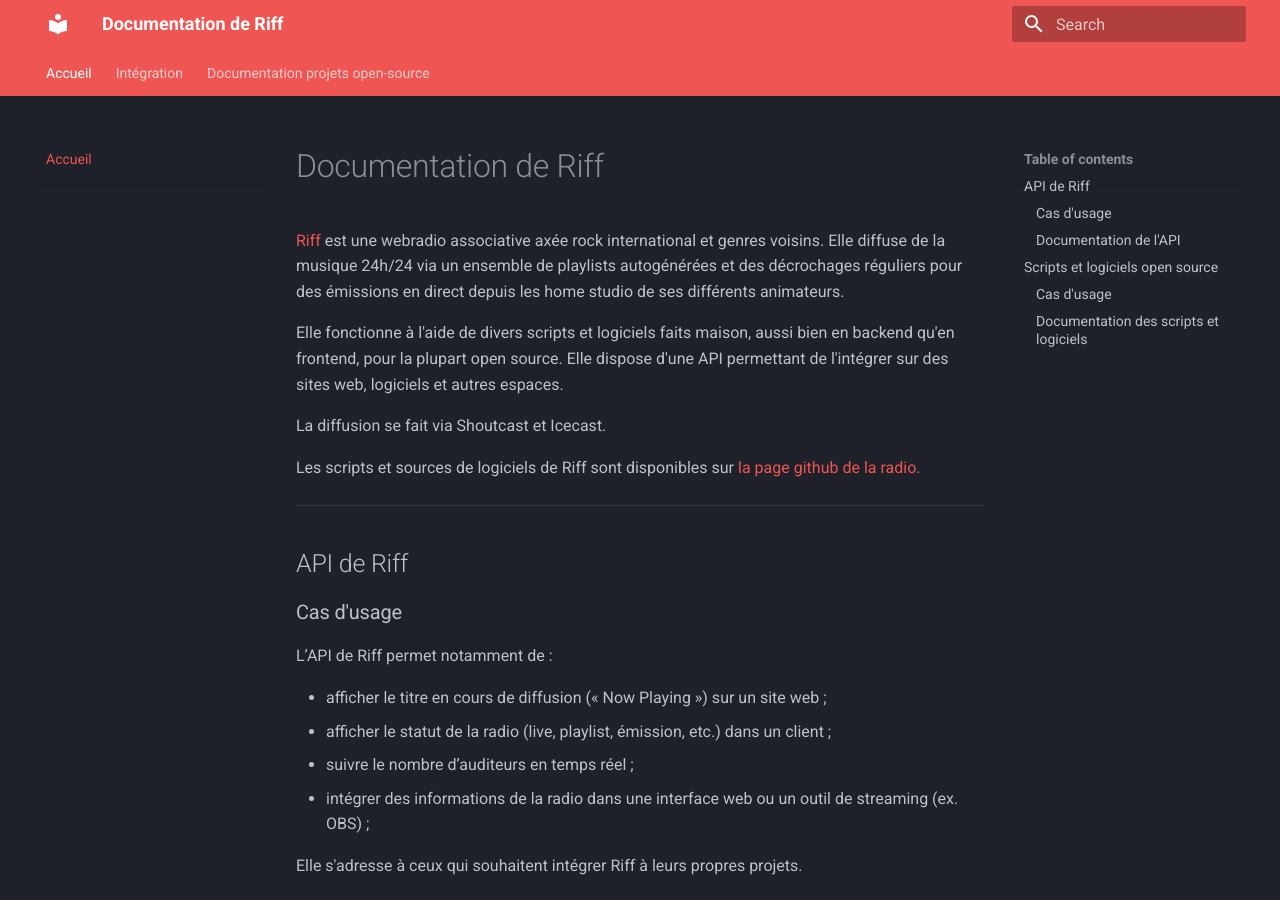
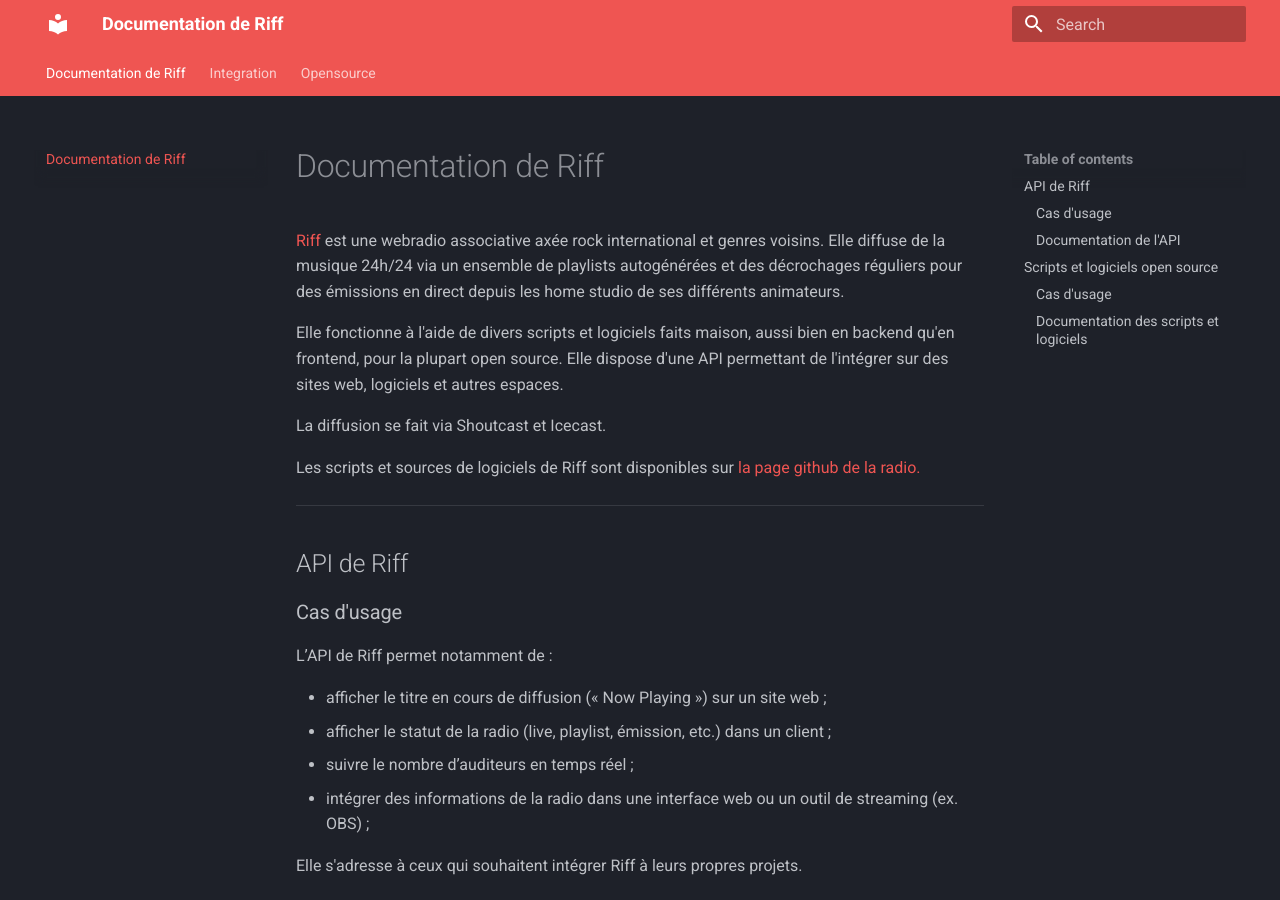
Before and after one commit to riffradio/documentation-riff, an MkDocs documentation site: the page built from docs/index.md, in a window 1280 px wide and 900 px high. Built offline with MkDocs 1.6.1 and Material for MkDocs 9.7.7, drawn with Linux system fonts in a browser that asks for light colours.

```diff
--- a/mkdocs.yml
+++ b/mkdocs.yml
@@ -10,14 +10,12 @@ theme:
     - navigation.tabs
     - search.suggest
     - content.code.copy
+    - navigation.instant
+    - navigation.tracking
+    - toc.follow
 
-nav:
-  - Accueil: index.md
-  - Intégration:
-    - Référence API: integration/reference-api.md
-    - Intégration OBS Studio: integration/howto-integration-metadonnees-riff.md
-  - Documentation projets open-source:
-    - Présentation logiciels Windows: opensource/presentation-logiciels-windows-open-source-riff.md
+plugins:
+  - search
 
 extra_css:
   - stylesheets/extra.css
--- /dev/null
+++ b/requirements.txt
@@ -0,0 +1,2 @@
+mkdocs==1.6.1
+mkdocs-material==9.7.6
```
Also changed, not shown: 1 other file.
